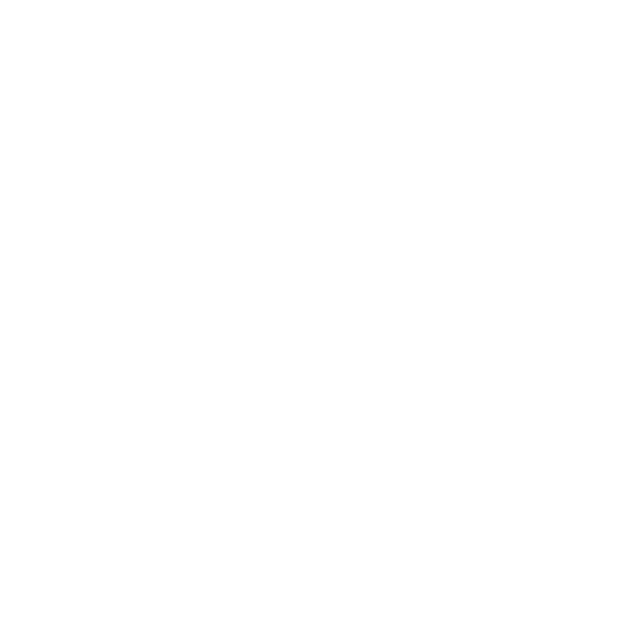
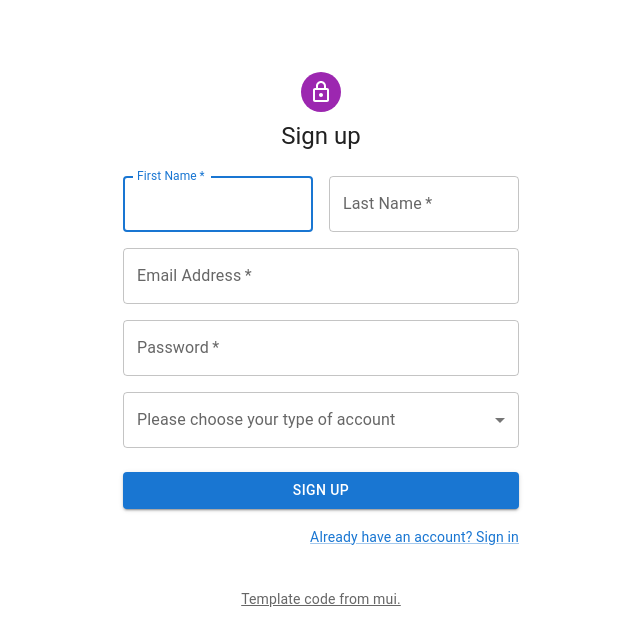
Before and after one commit to ECE493-W22G6/scholarship-application-site, a React (Create React App) app in the folder client/: page /signup in a window 1280 px wide. Before the commit this address had no page. Shown: the top 642 px of the page, without its empty margins (319-959 px from the left). Built offline with nearby package versions, Linux system fonts and the light colour scheme.

Commit message:
Used mui template, connected with backend for register and login

```diff
--- a/client/src/components/App.js
+++ b/client/src/components/App.js
@@ -11,7 +11,7 @@ function App() {
         href="https://fonts.googleapis.com/css?family=Roboto:300,400,500,700&display=swap"
       />
       <nav className="App-header">
-        <Link to="/login">Login</Link> | <Link to="/register">Register</Link> |{" "}
+        <Link to="/signin">Login</Link> | <Link to="/signup">Register</Link> |{" "}
         <Link to="/student">Student</Link> |{" "}
         <Link to="/organization">Organization</Link>
         <Link to="/user/:id">user page</Link>
--- /dev/null
+++ b/client/src/components/SignIn.js
@@ -0,0 +1,140 @@
+// Code borrowed from: https://github.com/mui/material-ui/blob/v5.5.2/docs/data/material/getting-started/templates/sign-in/SignIn.js
+
+import LockOutlinedIcon from "@mui/icons-material/LockOutlined";
+import Avatar from "@mui/material/Avatar";
+import Box from "@mui/material/Box";
+import Button from "@mui/material/Button";
+import Container from "@mui/material/Container";
+import CssBaseline from "@mui/material/CssBaseline";
+import Grid from "@mui/material/Grid";
+import Link from "@mui/material/Link";
+import { createTheme, ThemeProvider } from "@mui/material/styles";
+import TextField from "@mui/material/TextField";
+import Typography from "@mui/material/Typography";
+import axios from "axios";
+import * as React from "react";
+
+function Copyright(props) {
+  return (
+    <Typography
+      variant="body2"
+      color="text.secondary"
+      align="center"
+      {...props}
+    >
+      {"Copyright © "}
+      <Link color="inherit" href="https://mui.com/">
+        Your Website
+      </Link>{" "}
+      {new Date().getFullYear()}
+      {"."}
+    </Typography>
+  );
+}
+
+const theme = createTheme();
+
+export default function SignIn() {
+  const handleSubmit = (event) => {
+    event.preventDefault();
+    const data = new FormData(event.currentTarget);
+    const email = data.get("email");
+    const password = data.get("password");
+    console.log({
+      email: data.get("email"),
+      password: data.get("password"),
+    });
+
+    if (email && password) {
+      axios
+        .post("/api/users/login/", {
+          email: data.get("email"),
+          password: data.get("password"),
+        })
+        .then((resp) => {
+          if (resp.status === 200) {
+            console.log("Login successful");
+            localStorage.setItem("userId", resp.data.id);
+          }
+        })
+        .catch((e) => {
+          console.log(e);
+        });
+    }
+  };
+
+  return (
+    <ThemeProvider theme={theme}>
+      <Container component="main" maxWidth="xs">
+        <CssBaseline />
+        <Box
+          sx={{
+            marginTop: 8,
+            display: "flex",
+            flexDirection: "column",
+            alignItems: "center",
+          }}
+        >
+          <Avatar sx={{ m: 1, bgcolor: "secondary.main" }}>
+            <LockOutlinedIcon />
+          </Avatar>
+          <Typography component="h1" variant="h5">
+            Sign in
+          </Typography>
+          <Box
+            component="form"
+            onSubmit={handleSubmit}
+            noValidate
+            sx={{ mt: 1 }}
+          >
+            <TextField
+              margin="normal"
+              required
+              fullWidth
+              id="email"
+              label="Email Address"
+              name="email"
+              autoComplete="email"
+              autoFocus
+            />
+            <TextField
+              margin="normal"
+              required
+              fullWidth
+              name="password"
+              label="Password"
+              type="password"
+              id="password"
+              autoComplete="current-password"
+            />
+            {/* <FormControlLabel
+              control={<Checkbox value="remember" color="primary" />}
+              label="Remember me"
+            /> */}
+            <Button
+              type="submit"
+              fullWidth
+              variant="contained"
+              sx={{ mt: 3, mb: 2 }}
+            >
+              Sign In
+            </Button>
+            <Grid container>
+              {/* <Grid item xs>
+                <Link href="#" variant="body2">
+                  Forgot password?
+                </Link>
+              </Grid> */}
+              <Grid item alignItems="center">
+                <Link href="#" variant="body2">
+                  {"Don't have an account? Sign Up"}
+                </Link>
+              </Grid>
+            </Grid>
+          </Box>
+        </Box>
+        <Copyright sx={{ mt: 8, mb: 4 }} />
+      </Container>
+    </ThemeProvider>
+  );
+}
--- /dev/null
+++ b/client/src/components/SignUp.js
@@ -0,0 +1,186 @@
+// Code borrowed from: https://github.com/mui/material-ui/blob/v5.5.2/docs/data/material/getting-started/templates/sign-up/SignUp.js
+
+import LockOutlinedIcon from "@mui/icons-material/LockOutlined";
+import Avatar from "@mui/material/Avatar";
+import Box from "@mui/material/Box";
+import Button from "@mui/material/Button";
+import Container from "@mui/material/Container";
+import CssBaseline from "@mui/material/CssBaseline";
+import FormControl from "@mui/material/FormControl";
+import Grid from "@mui/material/Grid";
+import InputLabel from "@mui/material/InputLabel";
+import Link from "@mui/material/Link";
+import MenuItem from "@mui/material/MenuItem";
+import Select from "@mui/material/Select";
+import { createTheme, ThemeProvider } from "@mui/material/styles";
+import TextField from "@mui/material/TextField";
+import Typography from "@mui/material/Typography";
+import axios from "axios";
+import * as React from "react";
+
+function Copyright(props) {
+  return (
+    <Typography
+      variant="body2"
+      color="text.secondary"
+      align="center"
+      {...props}
+    >
+      <Link color="inherit" href="https://mui.com/">
+        Template code from mui.
+      </Link>
+    </Typography>
+  );
+}
+
+const theme = createTheme();
+
+export default function SignUp() {
+  const [userType, setUserType] = React.useState("");
+
+  const handleChange = (event) => {
+    setUserType(event.target.value);
+  };
+
+  const handleSubmit = (event) => {
+    event.preventDefault();
+    const data = new FormData(event.currentTarget);
+    const firstName = data.get("firstName");
+    const lastName = data.get("lastName");
+    const email = data.get("email");
+    const password = data.get("password");
+    const type = userType;
+    console.log({
+      first_name: data.get("firstName"),
+      last_name: data.get("lastName"),
+      email: data.get("email"),
+      password: data.get("password"),
+      type: userType,
+    });
+    if (!(firstName && lastName && email && password && type)) {
+      return;
+    }
+    axios
+      .post("/api/users/register/", {
+        first_name: data.get("firstName"),
+        last_name: data.get("lastName"),
+        email: data.get("email"),
+        password: data.get("password"),
+        type: userType,
+      })
+      .then((resp) => {
+        console.log(`recv'd resp: ${resp}`);
+      })
+      .catch((e) => {
+        console.log(e);
+      });
+  };
+
+  return (
+    <ThemeProvider theme={theme}>
+      <Container component="main" maxWidth="xs">
+        <CssBaseline />
+        <Box
+          sx={{
+            marginTop: 8,
+            display: "flex",
+            flexDirection: "column",
+            alignItems: "center",
+          }}
+        >
+          <Avatar sx={{ m: 1, bgcolor: "secondary.main" }}>
+            <LockOutlinedIcon />
+          </Avatar>
+          <Typography component="h1" variant="h5">
+            Sign up
+          </Typography>
+          <Box
+            component="form"
+            noValidate
+            onSubmit={handleSubmit}
+            sx={{ mt: 3 }}
+          >
+            <Grid container spacing={2}>
+              <Grid item xs={12} sm={6}>
+                <TextField
+                  autoComplete="given-name"
+                  name="firstName"
+                  required
+                  fullWidth
+                  id="firstName"
+                  label="First Name"
+                  autoFocus
+                />
+              </Grid>
+              <Grid item xs={12} sm={6}>
+                <TextField
+                  required
+                  fullWidth
+                  id="lastName"
+                  label="Last Name"
+                  name="lastName"
+                  autoComplete="family-name"
+                />
+              </Grid>
+              <Grid item xs={12}>
+                <TextField
+                  required
+                  fullWidth
+                  id="email"
+                  label="Email Address"
+                  name="email"
+                  autoComplete="email"
+                />
+              </Grid>
+              <Grid item xs={12}>
+                <TextField
+                  required
+                  fullWidth
+                  name="password"
+                  label="Password"
+                  type="password"
+                  id="password"
+                  autoComplete="new-password"
+                />
+              </Grid>
+              <Grid item xs={12}>
+                <FormControl fullWidth>
+                  <InputLabel id="user-type">
+                    Please choose your type of account
+                  </InputLabel>
+                  <Select
+                    labelId="user-type"
+                    id="user-type-id"
+                    value={userType}
+                    label="type"
+                    onChange={handleChange}
+                  >
+                    <MenuItem value={"student"}>Student</MenuItem>
+                    <MenuItem value={"organization"}>Organization</MenuItem>
+                    <MenuItem value={"judge"}>Judge</MenuItem>
+                  </Select>
+                </FormControl>
+              </Grid>
+            </Grid>
+            <Button
+              type="submit"
+              fullWidth
+              variant="contained"
+              sx={{ mt: 3, mb: 2 }}
+            >
+              Sign Up
+            </Button>
+            <Grid container justifyContent="flex-end">
+              <Grid item>
+                <Link href="/signin" variant="body2">
+                  Already have an account? Sign in
+                </Link>
+              </Grid>
+            </Grid>
+          </Box>
+        </Box>
+        <Copyright sx={{ mt: 5 }} />
+      </Container>
+    </ThemeProvider>
+  );
+}
--- a/client/src/index.js
+++ b/client/src/index.js
@@ -2,12 +2,11 @@ import React from "react";
 import { render } from "react-dom";
 import { BrowserRouter, Route, Routes } from "react-router-dom";
 import App from "./components/App";
-import Login from "./components/Login";
 import Organization from "./components/Organization";
-import Register from "./components/Register";
 import Student from "./components/Student";
+import SignIn from "./components/SignIn";
+import SignUp from "./components/SignUp";
 import "./index.css";
-
 
 // code referenced from https://stackoverflow.com/questions/41956465/how-to-create-multiple-page-app-using-react
 // You can choose your kind of history here (e.g. browserHistory)
@@ -20,8 +19,8 @@ render(
   <BrowserRouter>
     <Routes>
       <Route path="/" element={<App />}></Route>
-      <Route path="/login" element={<Login />}></Route>
-      <Route path="/register" element={<Register />}></Route>
+      <Route path="/signin" element={<SignIn />}></Route>
+      <Route path="/signup" element={<SignUp />}></Route>
       <Route path="/student" element={<Student />}></Route>
       <Route path="/organization" element={<Organization />}></Route>
       {/* <Route path="/notifications" element={<Notifications/>}></Route> */}
```
Also changed, not shown: 2 other files (tests, documents, lock files or other folders).
